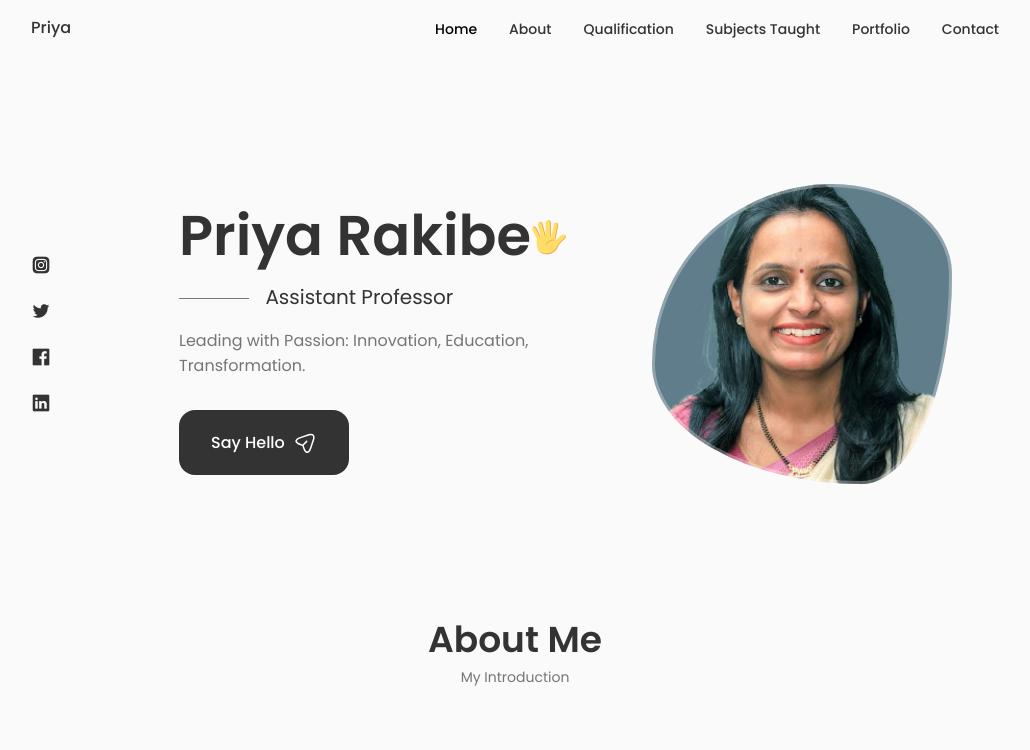
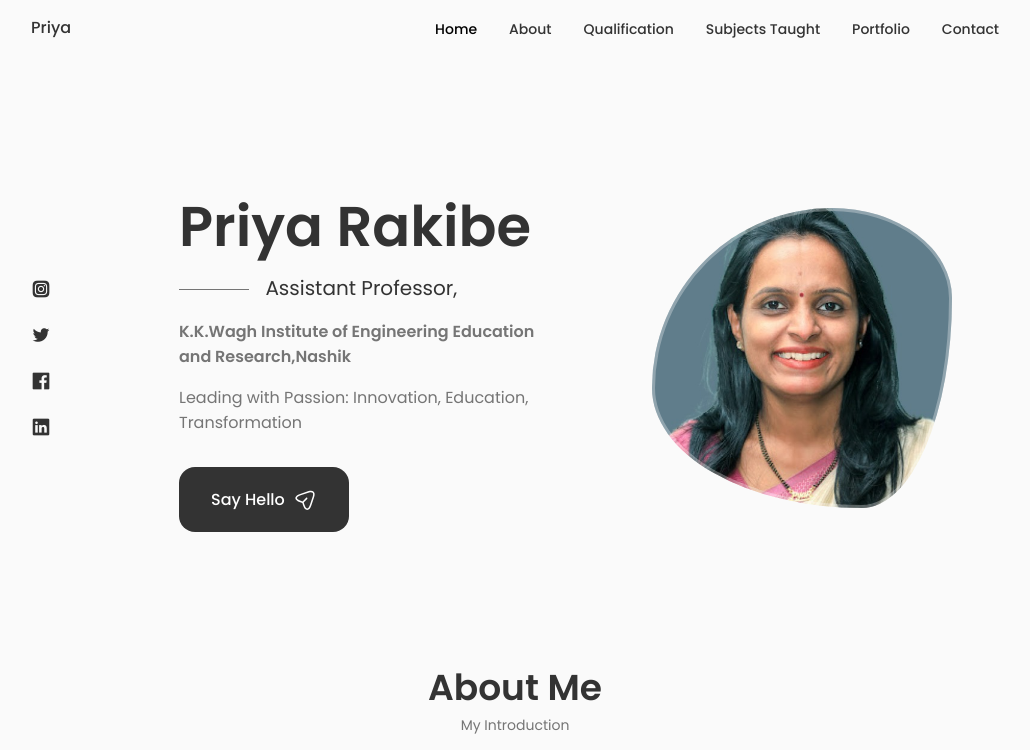
Before and after one commit to Ishan0704/priya-mam-portfolio, a React (Create React App) app: page / in a window 1280 px wide. Shown: the top 750 px of the page, without its empty margins (125-1155 px from the left). Built offline with nearby package versions, Linux system fonts and the light colour scheme.

Commit message:
changed info in Home section

```diff
--- a/package.json
+++ b/package.json
@@ -12,7 +12,8 @@
     "web-vitals": "^2.1.4"
   },
   "devDependencies": {
-    "@babel/plugin-proposal-private-property-in-object": "^7.14.5"
+    "@babel/plugin-proposal-private-property-in-object": "^7.14.5",
+    "parcel": "^2.12.0"
   },
   "scripts": {
     "start": "react-scripts start",
--- a/src/components/home/Data.jsx
+++ b/src/components/home/Data.jsx
@@ -5,59 +5,11 @@ const Data = () => {
     <div className="home__data">
         <h1 className="home__title">
         Priya Rakibe
-        <svg
-                  width="36"
-                  height="36"
-                  viewBox="0 0 48 48"
-                  fill="none"
-                  xmlns="http://www.w3.org/2000/svg"
-                  class="home__hand"
-                >
-                  <path
-                    d="M25.4995 32.0305L31.3495 33.1555L36.1495 8.48051C36.4495 6.83051 35.3995 5.18051 33.8245 4.88051C32.1745 4.58051 30.5995 5.70551 30.2995 7.35551L25.4995 32.0305Z"
-                    fill="#FFDD67"
-                  ></path>
-                  <path
-                    d="M33.8996 4.88018C33.6746 4.80518 33.5246 4.80518 33.2996 4.80518C34.6496 5.33018 35.3996 6.75518 35.0996 8.25518L30.2996 32.9302L31.3496 33.1552L36.1496 8.48018C36.5246 6.75518 35.4746 5.18018 33.8996 4.88018Z"
-                    fill="#EBA352"
-                  ></path>
-                  <path
-                    d="M19.4995 32.7802H26.5495V5.55518C26.5495 3.53018 24.9745 1.80518 23.0245 1.80518C21.1495 1.80518 19.4995 3.45518 19.4995 5.55518V32.7802Z"
-                    fill="#FFDD67"
-                  ></path>
-                  <path
-                    d="M23.0995 1.80518C22.9495 1.80518 22.7245 1.80518 22.5745 1.88018C24.2995 2.18018 25.5745 3.68018 25.5745 5.55518V32.8552H26.6245V5.55518C26.6245 3.45518 25.0495 1.80518 23.0995 1.80518Z"
-                    fill="#EBA352"
-                  ></path>
-                  <path
-                    d="M15.7495 32.7054L21.7495 31.1304L15.2245 6.30541C14.7745 4.58041 13.0495 3.53041 11.3995 3.90541C9.74948 4.35541 8.77448 6.08041 9.22448 7.80541L15.7495 32.7054Z"
-                    fill="#FFDD67"
-                  ></path>
-                  <path
-                    d="M11.3995 3.90541L10.9495 4.13041C12.4495 4.05541 13.7995 5.03041 14.2495 6.60541L20.7745 31.4304L21.8245 31.1304L15.2245 6.30541C14.7745 4.58041 13.0495 3.53041 11.3995 3.90541Z"
-                    fill="#EBA352"
-                  ></path>
-                  <path
-                    d="M2.99937 10.355C1.57437 11.03 1.12437 12.83 1.87437 14.33L11.7744 34.055L16.7994 31.505L6.89937 11.78C6.14937 10.28 4.42437 9.68 2.99937 10.355Z"
-                    fill="#FFDD67"
-                  ></path>
-                  <path
-                    d="M2.99956 10.355C2.84956 10.43 2.69956 10.505 2.54956 10.655C3.82456 10.28 5.24956 10.955 5.92456 12.305L15.8246 32.03L16.7996 31.58L6.89956 11.78C6.14956 10.28 4.42456 9.68 2.99956 10.355Z"
-                    fill="#EBA352"
-                  ></path>
-                  <path
-                    d="M46.2744 22.2801C45.0744 19.9551 41.3244 20.1051 37.4994 24.3051C34.7994 27.2301 34.2744 28.2051 31.5744 28.1301V25.0551C31.5744 25.0551 25.7994 20.7801 14.3244 22.7301C14.3244 22.7301 7.79945 23.6301 7.79945 27.0801C7.79945 27.0801 6.67445 35.4051 8.99945 40.6551C12.4494 48.4551 30.1494 50.4801 35.6994 37.2051C36.8244 34.5801 39.0744 32.6301 41.0994 30.1551C43.4244 27.1551 47.5494 24.7551 46.2744 22.2801Z"
-                    fill="#FFDD67"
-                  ></path>
-                  <path
-                    d="M46.2745 22.28C46.0495 21.83 45.7495 21.53 45.3745 21.23C45.4495 21.305 45.5245 21.38 45.5245 21.53C46.7995 24.08 42.6745 26.405 40.1995 29.405C38.1745 31.88 35.9245 33.83 34.7995 36.455C29.9995 47.93 16.0495 47.93 10.1995 42.68C15.5245 48.68 30.5245 49.28 35.5495 37.205C36.6745 34.58 38.9245 32.63 40.9495 30.155C43.4245 27.155 47.5495 24.755 46.2745 22.28ZM32.3245 28.13C27.4495 26.33 18.7495 29.63 19.9495 38.405C19.9495 30.23 27.3745 28.205 31.4245 28.205C32.0245 28.13 32.3245 28.13 32.3245 28.13Z"
-                    fill="#EBA352"
-                  ></path>
-                </svg>
         </h1>
-        <h3 className="home__subtitle">Assistant Professor</h3>
+        <h3 className="home__subtitle">Assistant Professor,</h3>
+        <h4>K.K.Wagh Institute of Engineering Education and Research,Nashik</h4>
         <p className="home__description">
-            Leading with Passion: Innovation, Education, Transformation.
+            Leading with Passion: Innovation, Education, Transformation
         </p>
 
         <a href="#contact" className="button button--flex button-say-hello" >Say Hello
--- a/src/components/home/home.css
+++ b/src/components/home/home.css
@@ -51,6 +51,7 @@
 }
 
 .home__description{
+    margin-top: 1rem;
     max-width: 400px;
     margin-bottom: var(--mb-2);
 }
```
Also changed, not shown: 1 other file (tests, documents, lock files or other folders).
